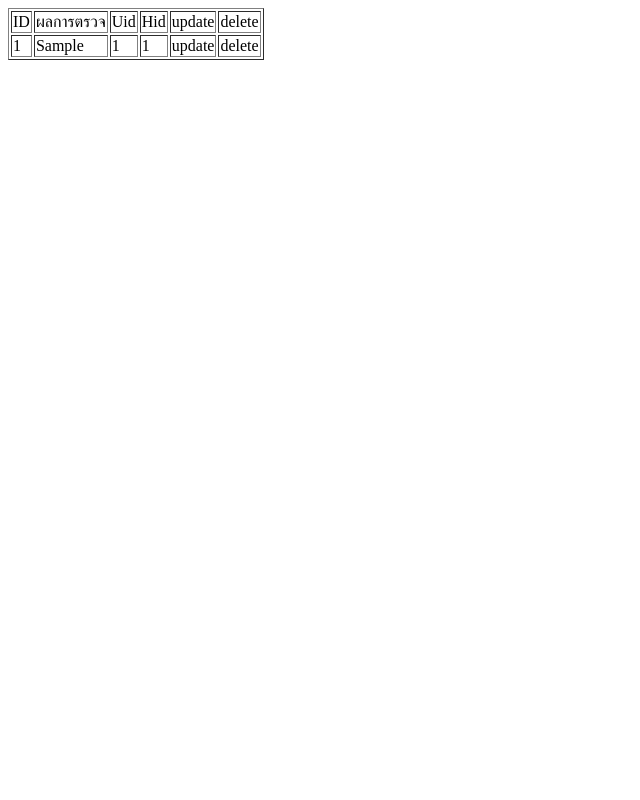
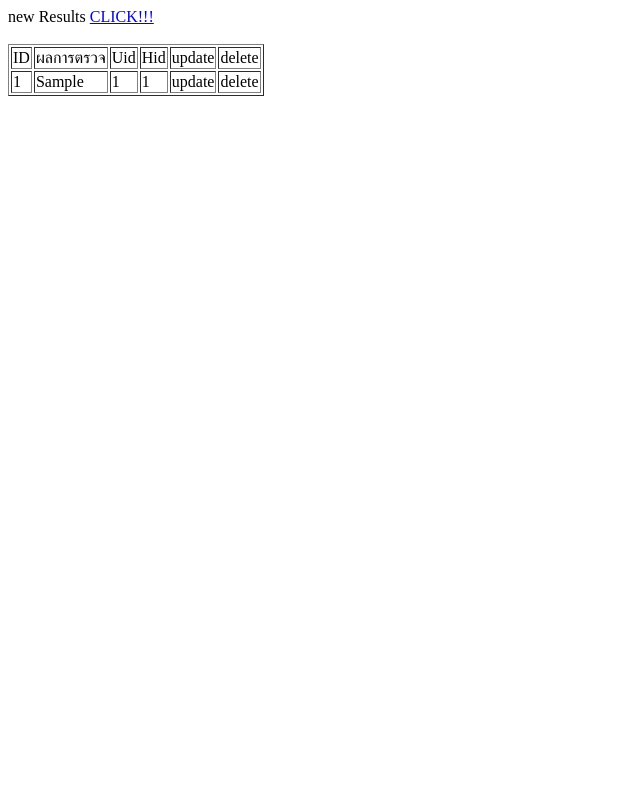
Before and after one commit to nutnareexx/ITM_G10, a PHP site: template views/Results/index_results.php in a window 1280 px wide. Shown: the whole page, without its empty margins (0-640 px from the left). Run offline with PHP 8.4, Linux system fonts and the light colour scheme; the template is opened without the code that fills it: most values are stand-ins (such as "Sample title", 1, 10 or a date in 2020).

Commit message:
Update index_results.php

```diff
--- a/views/Results/index_results.php
+++ b/views/Results/index_results.php
@@ -1,4 +1,6 @@
 <table border=1>
+new Results <a href="?controller=results&action=newResults"> CLICK!!! </a> <br>
+<br>
     <tr> <td>ID</td>
     <td>ผลการตรวจ</td>
     <td>Uid</td>
```
